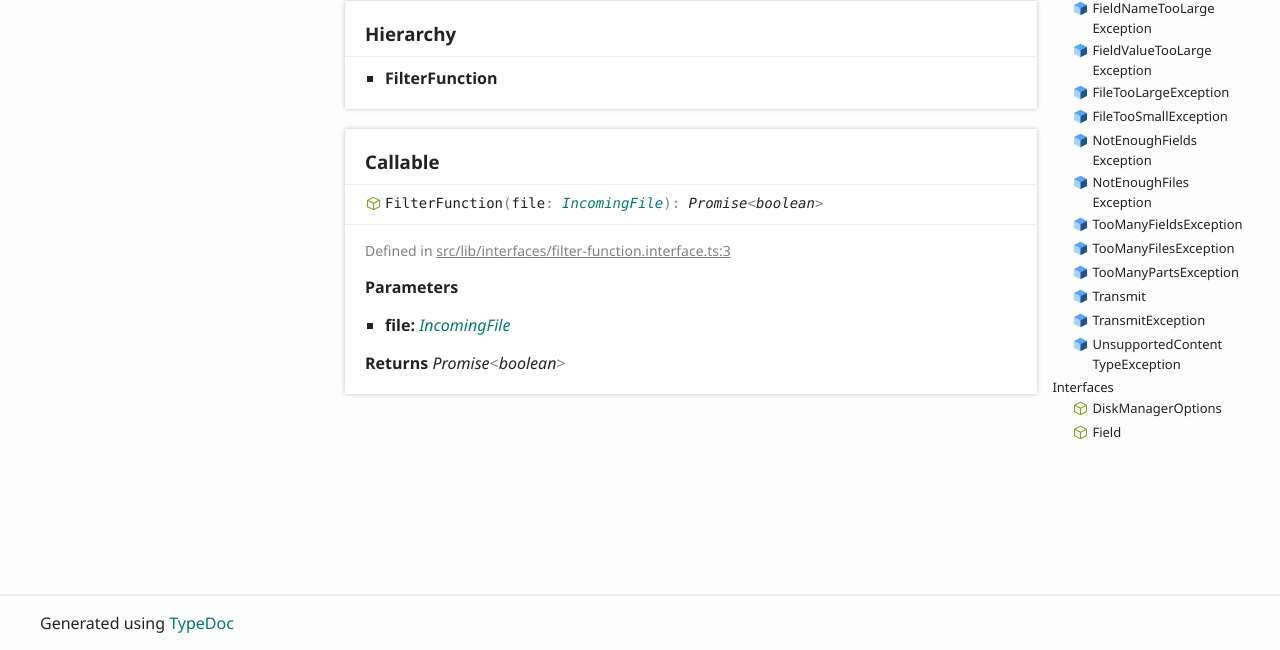
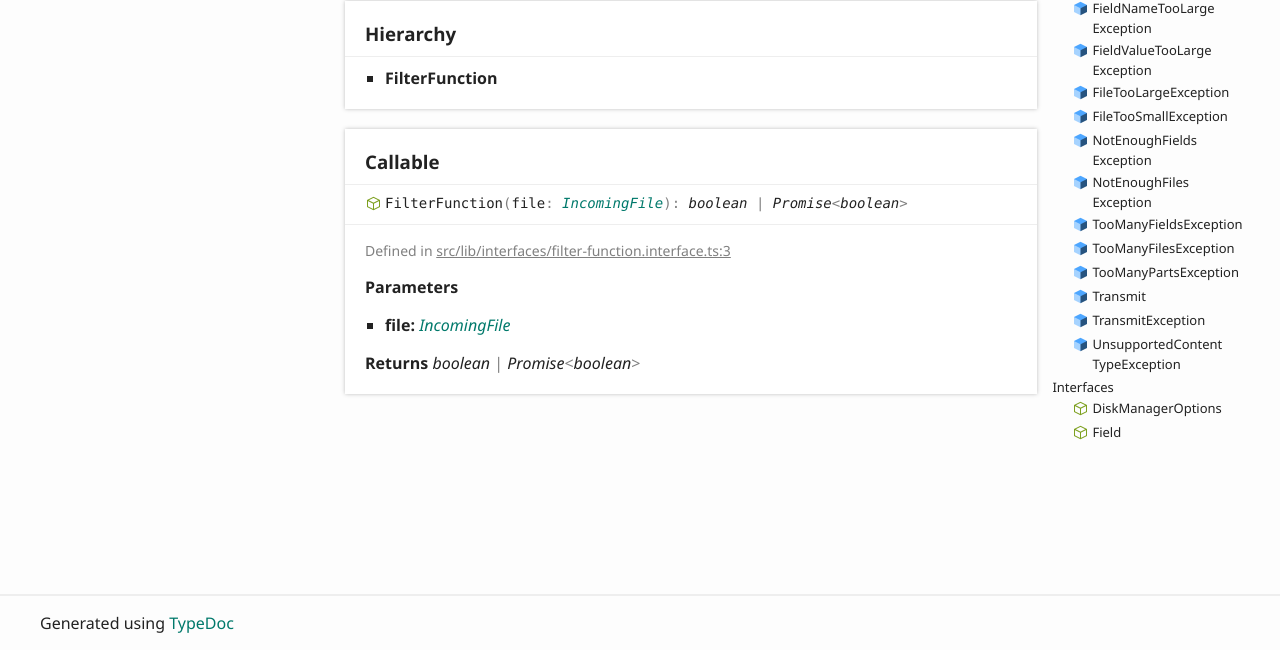
Before and after one commit to quicksend/transmit, a plain HTML site: page interfaces/filterfunction.html in a window 1280 px wide. Shown: the part 215-865 px from the top of the page. Drawn offline with Linux system fonts and the light colour scheme.

Commit message:
Deploying to docs from @ quicksend/transmit@2ac0ab1ee9521c8079aa90f655c483707aae4416 🚀

```diff
--- a/interfaces/filterfunction.html
+++ b/interfaces/filterfunction.html
@@ -83,7 +83,7 @@
 			<section class="tsd-panel">
 				<h3 class="tsd-before-signature">Callable</h3>
 				<ul class="tsd-signatures tsd-kind-interface">
-					<li class="tsd-signature tsd-kind-icon">Filter<wbr>Function<span class="tsd-signature-symbol">(</span>file<span class="tsd-signature-symbol">: </span><a href="incomingfile.html" class="tsd-signature-type">IncomingFile</a><span class="tsd-signature-symbol">)</span><span class="tsd-signature-symbol">: </span><span class="tsd-signature-type">Promise</span><span class="tsd-signature-symbol">&lt;</span><span class="tsd-signature-type">boolean</span><span class="tsd-signature-symbol">&gt;</span></li>
+					<li class="tsd-signature tsd-kind-icon">Filter<wbr>Function<span class="tsd-signature-symbol">(</span>file<span class="tsd-signature-symbol">: </span><a href="incomingfile.html" class="tsd-signature-type">IncomingFile</a><span class="tsd-signature-symbol">)</span><span class="tsd-signature-symbol">: </span><span class="tsd-signature-type">boolean</span><span class="tsd-signature-symbol"> | </span><span class="tsd-signature-type">Promise</span><span class="tsd-signature-symbol">&lt;</span><span class="tsd-signature-type">boolean</span><span class="tsd-signature-symbol">&gt;</span></li>
 				</ul>
 				<ul class="tsd-descriptions">
 					<li class="tsd-description">
@@ -102,7 +102,10 @@
 								<h5>file: <a href="incomingfile.html" class="tsd-signature-type">IncomingFile</a></h5>
 							</li>
 						</ul>
-						<h4 class="tsd-returns-title">Returns <span class="tsd-signature-type">Promise</span><span class="tsd-signature-symbol">&lt;</span><span class="tsd-signature-type">boolean</span><span class="tsd-signature-symbol">&gt;</span></h4>
+						<h4 class="tsd-returns-title">Returns <span class="tsd-signature-type">boolean</span>
+							<span class="tsd-signature-symbol"> | </span>
+							<span class="tsd-signature-type">Promise</span><span class="tsd-signature-symbol">&lt;</span><span class="tsd-signature-type">boolean</span><span class="tsd-signature-symbol">&gt;</span>
+						</h4>
 					</li>
 				</ul>
 			</section>
```
